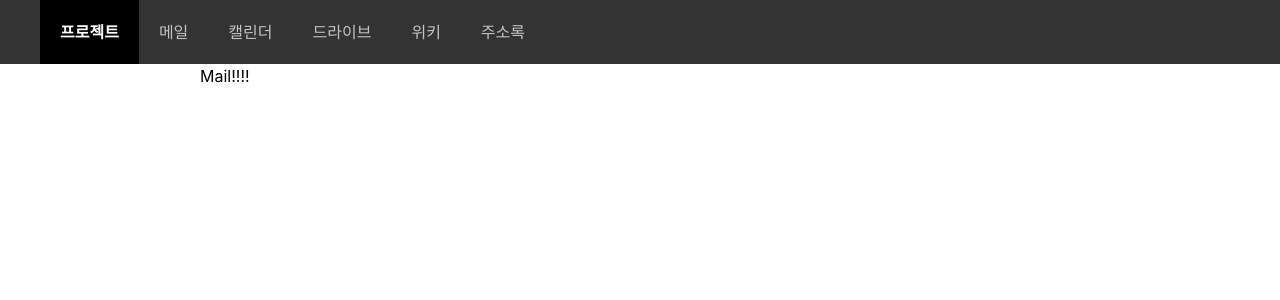
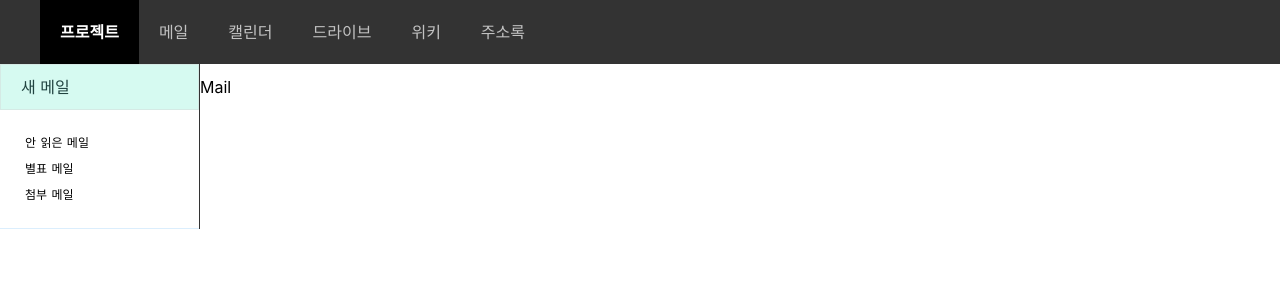
Before and after one commit to jjamtiger3/dooray_practice, a Nuxt app: page /Mail in a window 1280 px wide. Shown: the top 300 px of the page. Built offline with nearby package versions, Linux system fonts and the light colour scheme.

Commit message:
레프트 메뉴 초안 구현

```diff
--- a/assets/css/left-menu.css
+++ b/assets/css/left-menu.css
@@ -22,9 +22,50 @@
     font-size: 12px;
     cursor: pointer;
 }
+.container ul li i {
+    margin-right: 5px;
+}
 .container ul li i.fa.fa-star {
     color: yellow;
 }
 .container ul li i.fa.fa-comment-o {
     transform: scaleX(-1);
 }
+
+.container .new-mail {
+    padding: 10px 0 10px 20px;
+    background-color: #d6faf1;
+    border: 1px solid #d5eae5;
+    color: #214340;
+    text-align: left;
+}
+
+.container .new-calendar {
+    padding: 10px 0 10px 20px;
+    background-color: #ffe6e4;
+    border: 1px solid #e9d8d7;
+    color: #5f3030;
+    text-align: left;
+}
+
+.container .new-file {
+    padding: 10px 0 10px 20px;
+    background-color: #f1e2ff;
+    border: 1px solid #e0d7e8;
+    color: #40304e;
+    text-align: left;
+}
+.container .new-wiki {
+    padding: 10px 0 10px 20px;
+    background-color: #ffede0;
+    border: 1px solid #e6dbd2;
+    color: #3c3129;
+    text-align: left;
+}
+.container .new-address {
+    padding: 10px 0 10px 20px;
+    background-color: #ffe0ef;
+    border: 1px solid #e8d6e3;
+    color: #613045;
+    text-align: left;
+}
--- a/components/GlobalNavbar.vue
+++ b/components/GlobalNavbar.vue
@@ -14,12 +14,12 @@ import { mapMutations, mapGetters } from 'vuex'
 export default {
     computed: {
         ...mapGetters({
-            currentUrl: 'menu/currentUrl'
+            currentUrl: 'globalmenu/currentUrl'
         })
     },
     methods: {
         ...mapMutations({
-            changeUrlState: 'menu/changeUrlState'
+            changeUrlState: 'globalmenu/changeUrlState'
         })
     }
 }
--- a/components/LeftMenu.vue
+++ b/components/LeftMenu.vue
@@ -1,35 +1,23 @@
 <template>
     <div class="container">
-        <!--
-            상태에 따라 리스트를 다르게 가져와야 할것 같음
-        <button class="new-work">
-            <i class="fa fa-plus"></i>
-            새업무
+        <button :class="this.menuData.button.class">
+            <i class="fa" :class="this.menuData.button.icon.class"></i>
+            {{this.menuData.button.text}}
+            <i v-if="this.menuData.button.type == 'list'" class="fa fa-chevron-down"></i>
         </button>
         <ul>
-            <li>
-                <i class="fa fa-at"></i>
-                멘션된 업무
-            </li>
-            <li>
-                <i class="fa fa-star"></i>
-                별표 업무
-            </li>
-            <li>
-                <i class="fa fa-comment-o"></i>
-                내가 쓴 댓글
+            <li v-for="(menu, index) in this.menuData.topArea" :key="index">
+                <i class="fa" :class="menu.class"></i>
+                {{menu.text}}
             </li>
         </ul>
-        <ul>
-            <li>전체 업무</li>
-            <li>담당 업무</li>
-            <li>참조 업무</li>
-            <li>보낸 업무</li>
-            <li>임시 보관함</li>
-        </ul>
-        -->
     </div>
 </template>
+<script>
+export default {
+    props: ['menuData']
+}
+</script>
 <style scoped>
     @import url('../assets/css/left-menu.css');
 </style>
--- a/pages/Address.vue
+++ b/pages/Address.vue
@@ -1,10 +1,33 @@
 <template>
   <div>
     <global-navbar></global-navbar>
-    <left-menu></left-menu>
-    <div class="project-container">Address!!!!</div>
+    <left-menu v-bind:menuData="this.menuData"></left-menu>
+    <div class="project-container">Address</div>
   </div>
 </template>
+<script>
+export default {
+  data () {
+    return {
+      menuData: {
+        button: {
+          icon: {
+            class: 'fa-plus',
+          },
+          class: 'new-address',
+          text: '새 연락처',
+        },
+        topArea: [
+          {
+            class: 'fa-star',
+            text: '별표 연락처'
+          }
+        ]
+      }
+    }
+  }
+}
+</script>
 <style scoped>
     .project-container {
         display: inline-flex;
--- a/pages/Calendar.vue
+++ b/pages/Calendar.vue
@@ -1,10 +1,28 @@
 <template>
   <div>
     <global-navbar></global-navbar>
-    <left-menu></left-menu>
-    <div class="project-container">calendar!!!!</div>
+    <left-menu v-bind:menuData="this.menuData"></left-menu>
+    <div class="project-container">Calendar</div>
   </div>
 </template>
+<script>
+export default {
+  data () {
+    return {
+      menuData: {
+        button: {
+          icon: {
+            class: 'fa-plus',
+          },
+          class: 'new-calendar',
+          text: '새 일정',
+        },
+        topArea: []
+      }
+    }
+  }
+}
+</script>
 <style scoped>
     .project-container {
         display: inline-flex;
--- a/pages/Drive.vue
+++ b/pages/Drive.vue
@@ -1,10 +1,34 @@
 <template>
   <div>
     <global-navbar></global-navbar>
-    <left-menu></left-menu>
-    <div class="project-container">Drive!!!!</div>
+    <left-menu v-bind:menuData="this.menuData"></left-menu>
+    <div class="project-container">Drive</div>
   </div>
 </template>
+<script>
+export default {
+  data () {
+    return {
+      menuData: {
+        button: {
+          icon: {
+            class: 'fa-plus',
+          },
+          class: 'new-file',
+          text: '파일 업로드',
+          type: 'list'
+        },
+        topArea: [
+          {
+            class: 'fa-star',
+            text: '별표 메일'
+          }
+        ]
+      }
+    }
+  }
+}
+</script>
 <style scoped>
     .project-container {
         display: inline-flex;
--- a/pages/Mail.vue
+++ b/pages/Mail.vue
@@ -1,10 +1,41 @@
 <template>
   <div>
     <global-navbar></global-navbar>
-    <left-menu></left-menu>
-    <div class="project-container">Mail!!!!</div>
+    <left-menu v-bind:menuData="this.menuData"></left-menu>
+    <div class="project-container">Mail</div>
   </div>
 </template>
+<script>
+export default {
+  data () {
+    return {
+      menuData: {
+        button: {
+          icon: {
+            class: 'fa-plus',
+          },
+          class: 'new-mail',
+          text: '새 메일',
+        },
+        topArea: [
+          {
+            class: 'fa-envelope-o',
+            text: '안 읽은 메일'
+          },
+          {
+            class: 'fa-star',
+            text: '별표 메일'
+          },
+          {
+            class: 'fa-paperclip',
+            text: '첨부 메일'
+          }
+        ]
+      }
+    }
+  }
+}
+</script>
 <style scoped>
     .project-container {
         display: inline-flex;
--- a/pages/Project.vue
+++ b/pages/Project.vue
@@ -1,10 +1,41 @@
 <template>
   <div>
     <global-navbar></global-navbar>
-    <left-menu></left-menu>
+    <left-menu v-bind:menuData="this.menuData"></left-menu>
     <div class="project-container">Projects!!!!</div>
   </div>
 </template>
+<script>
+export default {
+  data () {
+    return {
+      menuData: {
+        button: {
+          icon: {
+            class: 'fa-plus',
+          },
+          class: 'new-work',
+          text: '새 업무',
+        },
+        topArea: [
+          {
+            class: 'fa-at',
+            text: '멘션된 업무'
+          },
+          {
+            class: 'fa-star',
+            text: '별표 업무'
+          },
+          {
+            class: 'fa-comment-o',
+            text: '내가 쓴 댓글'
+          }
+        ]
+      }
+    }
+  }
+}
+</script>
 <style scoped>
     .project-container {
         display: inline-flex;
--- a/pages/Wiki.vue
+++ b/pages/Wiki.vue
@@ -1,10 +1,37 @@
 <template>
   <div>
     <global-navbar></global-navbar>
-    <left-menu></left-menu>
-    <div class="project-container">Wiki!!!!</div>
+    <left-menu v-bind:menuData="this.menuData"></left-menu>
+    <div class="project-container">Wiki</div>
   </div>
 </template>
+<script>
+export default {
+  data () {
+    return {
+      menuData: {
+        button: {
+          icon: {
+            class: 'fa-plus',
+          },
+          class: 'new-wiki',
+          text: '새 페이지'
+        },
+        topArea: [
+          {
+            class: 'fa-star',
+            text: '별표 페이지'
+          },
+          {
+            class: 'fa-comment-o',
+            text: '내가 쓴 댓글'
+          }
+        ]
+      }
+    }
+  }
+}
+</script>
 <style scoped>
     .project-container {
         display: inline-flex;
--- a/pages/index.vue
+++ b/pages/index.vue
@@ -9,6 +9,13 @@
   import Vue from 'vue'
   export default Vue.extend({})
 </script>
+<script>
+export default {
+  created() {
+    this.$router.push('/project')
+  }
+}
+</script>
 <style>
   @import url('../node_modules/font-awesome/css/font-awesome.min.css');
 </style>
```
Also changed, not shown: store/globalmenu.js (renamed from store/menu.js).
